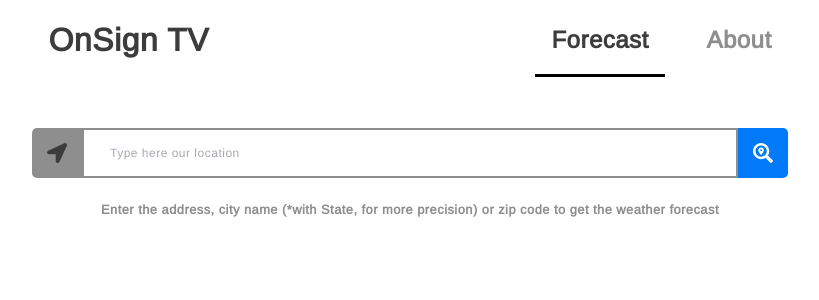
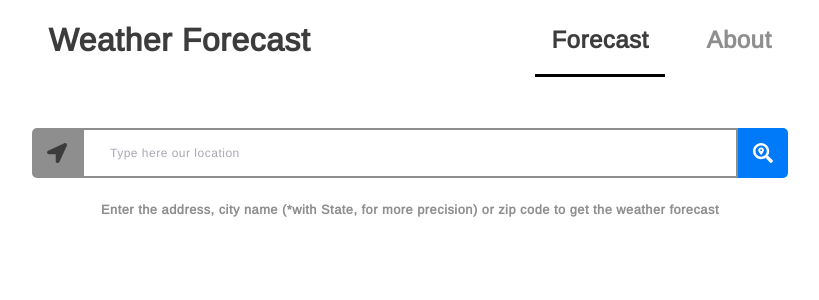
Before and after one commit to ViniciusmDias/weather-forecast, a React (Create React App) app: page / in a window 1280 px wide. Shown: the top 300 px of the page, without its empty margins (230-1049 px from the left). Built offline with nearby package versions, Linux system fonts and the light colour scheme; no server answers.

Commit message:
Change name of application

```diff
--- a/src/components/Header/index.tsx
+++ b/src/components/Header/index.tsx
@@ -6,7 +6,7 @@
 const Header: React.FC = () => {
   return (
     <HeaderMenu>
-      <Link to="/">OnSign TV</Link>
+      <Link to="/">Weather Forecast</Link>
       <div>
         <Link className="active" to="/">
           Forecast
```
